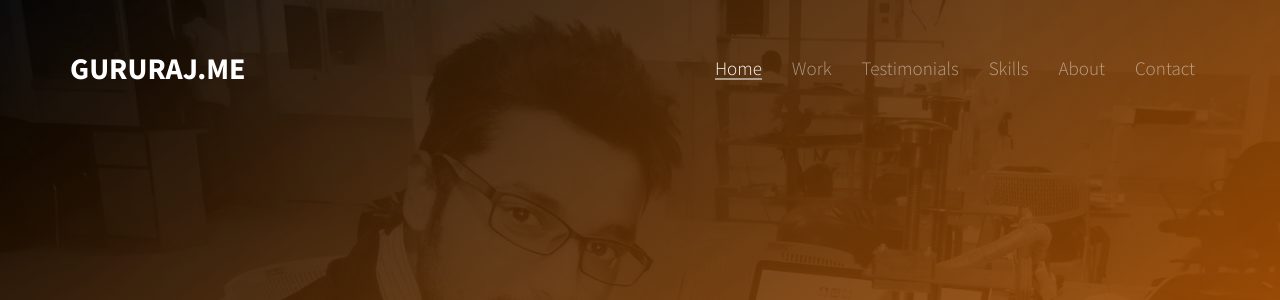
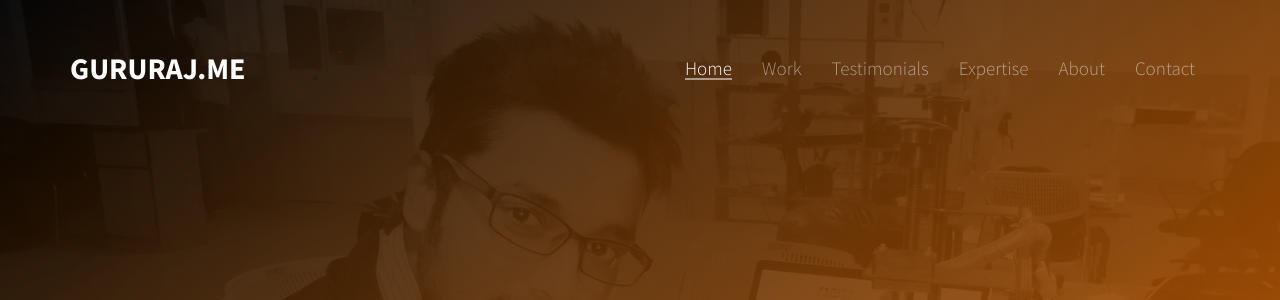
Before and after one commit to iamjeerge/gururaj-me, a Django app: page / in a window 1280 px wide. Shown: the top 300 px of the page. Run offline with Django 3.2, Linux system fonts and the light colour scheme; some libraries are stand-ins or nearby versions; some web fonts are replaced.

Commit message:
Changes in Menubar

```diff
--- a/templates/index.html
+++ b/templates/index.html
@@ -57,7 +57,7 @@
                         <li class="active"><a href="#" data-nav-section="home"><span>Home</span></a></li>
                         <li><a href="#" data-nav-section="work"><span>Work</span></a></li>
                         <li><a href="#" data-nav-section="testimonials"><span>Testimonials</span></a></li>
-                        <li><a href="#" data-nav-section="services"><span>Skills</span></a></li>
+                        <li><a href="#" data-nav-section="services"><span>Expertise</span></a></li>
                         <li><a href="#" data-nav-section="about"><span>About</span></a></li>
                         <li><a href="#" data-nav-section="contact"><span>Contact</span></a></li>
                     </ul>
```
